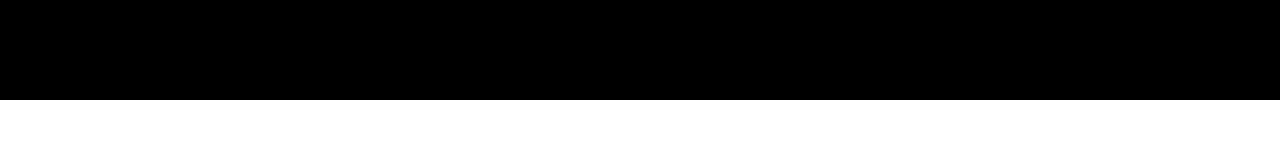
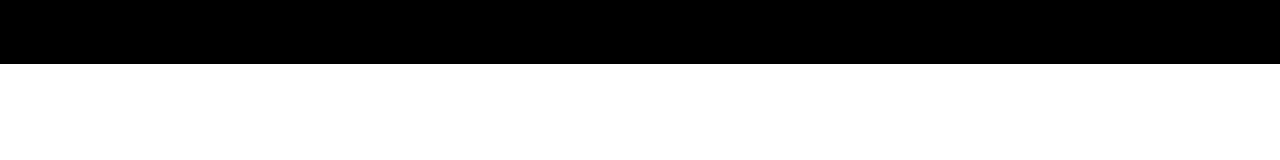
Before and after one commit to ken0426/new-battleload, a plain HTML site: page index.html in a window 1280 px wide. Drawn offline with Linux system fonts and the light colour scheme.

Commit message:
ヘッダーのデザイン修正

```diff
--- a/SCSS/layout/_header.scss
+++ b/SCSS/layout/_header.scss
@@ -1,5 +1,5 @@
 .header {
+  background-color: black;
+  height: 64px;
   width: 100%;
-  height: 100px;
-  background-color: black;
 }
```
Also changed, not shown: CSS/style.css.
